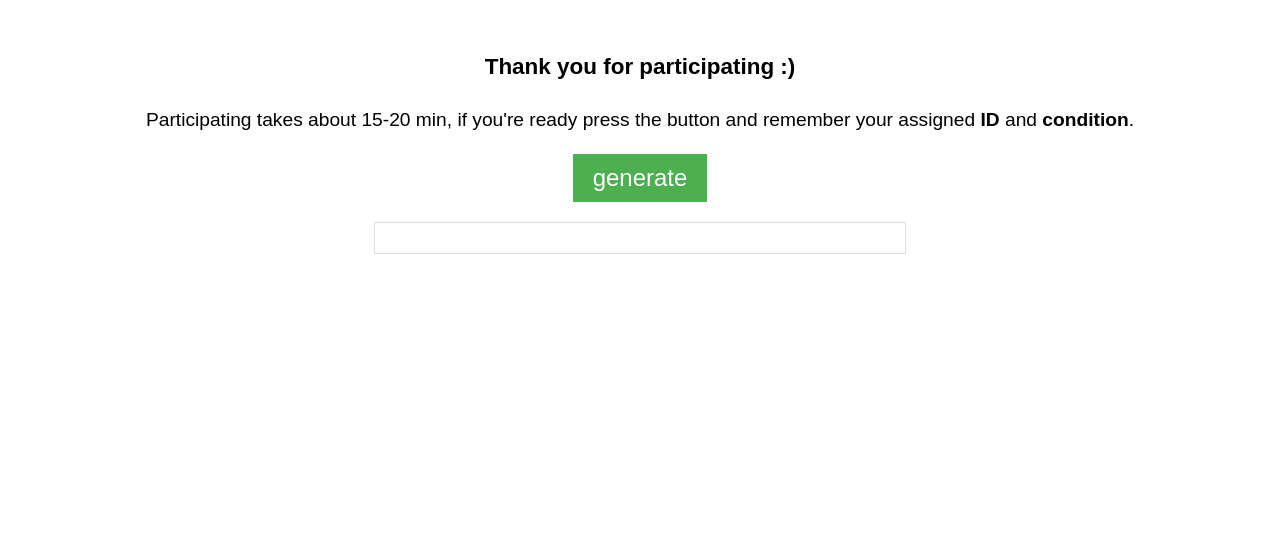
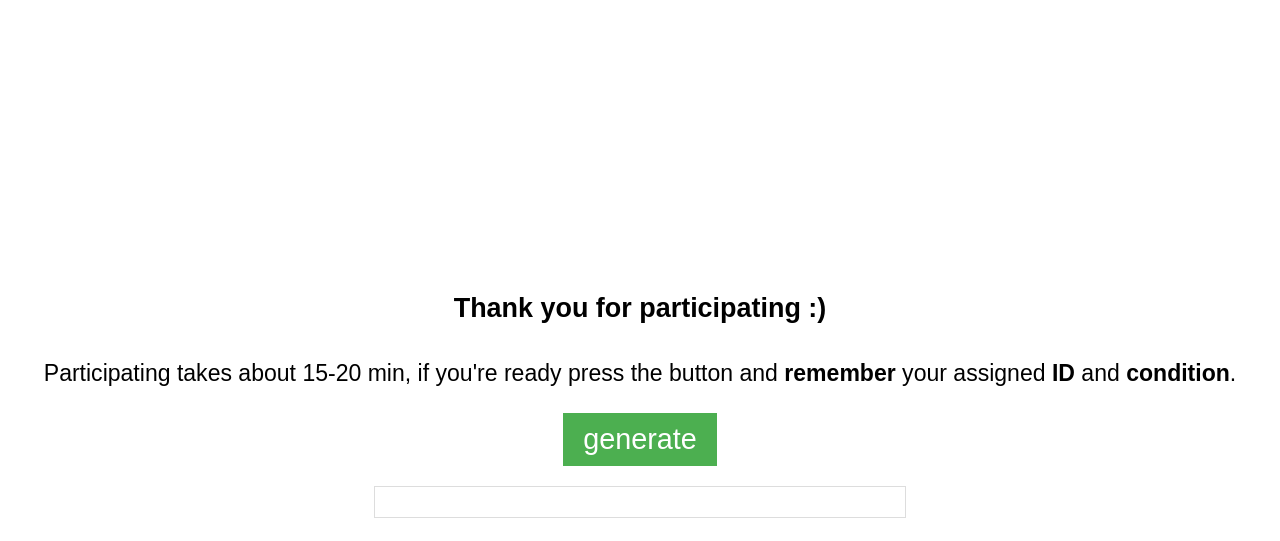
Before and after one commit to FrankHelp/FrankHelp.github.io, a plain HTML site: page index.html in a window 1280 px wide. Drawn offline with Linux system fonts and the light colour scheme.

Commit message:
Focus On Remembering

```diff
--- a/index.html
+++ b/index.html
@@ -6,7 +6,20 @@
     <meta name="viewport" content="width=device-width, initial-scale=1.0">
     <title>Studienteilnahme</title>
     <style>
-        body { font-family: Arial, sans-serif; font-size: 1.2rem; text-align: center; margin-top: 50px; line-height: 1.5;}
+        html, body { font-family: Arial, sans-serif; font-size: 1.2rem; text-align: center; margin-top: 50px; line-height: 1.5; height: 100%;}
+        @media only screen and (min-width: 600px) {
+            html, body {
+                margin: 0;
+                padding: 0;
+            }
+            body {
+                display: flex;
+                flex-direction: column;
+                align-items: center;
+                justify-content: center;
+                height: 100%;
+            }
+        }
         button { padding: 10px 20px; font-size: 1.5rem; background: #4CAF50; color: white; border: none; cursor: pointer; }
         #output { margin: 20px auto; padding: 15px; border: 1px solid #ddd; max-width: 500px; }
     </style>
@@ -14,10 +27,13 @@
     <script src="https://www.gstatic.com/firebasejs/9.6.0/firebase-firestore-compat.js"></script>
 </head>
 <body>
-    <h3>Thank you for participating :)</h3>
-    <p>Participating takes about 15-20 min, if you're ready press the button and remember your assigned <strong>ID</strong> and <strong>condition</strong>.</p>
-    <button id="generate">generate</button>
-    <div id="output"></div>
+    <div>
+        <h3>Thank you for participating :)</h3>
+        <p>Participating takes about 15-20 min, if you're ready press the button and <strong>remember</strong> your assigned <strong>ID</strong> and <strong>condition</strong>.</p>
+        <button id="generate">generate</button>
+        <div id="output"></div>
+    </div>
+
 
     <script type="module">
         // Firebase Config hier einfügen!
@@ -74,7 +90,7 @@
         });
 
             const output = document.getElementById('output');
-            output.innerHTML = `Your ID: <strong>${participantId}</strong> <br> Your Condition: <strong>${assignedCondition}</strong> <br><a href="https://studentische-umfragen.uni-hamburg.de/index.php/415169?lang=en">Get Redirected Here</a>`;
+            output.innerHTML = `Your ID: <strong>${participantId}</strong> <br> Your Condition: <strong>${assignedCondition}</strong> <br><a href="https://studentische-umfragen.uni-hamburg.de/index.php/415169?lang=en" target="_blank">Let's start!</a>`;
 
         } catch (error) {
             console.error("Fehler:", error);
```
